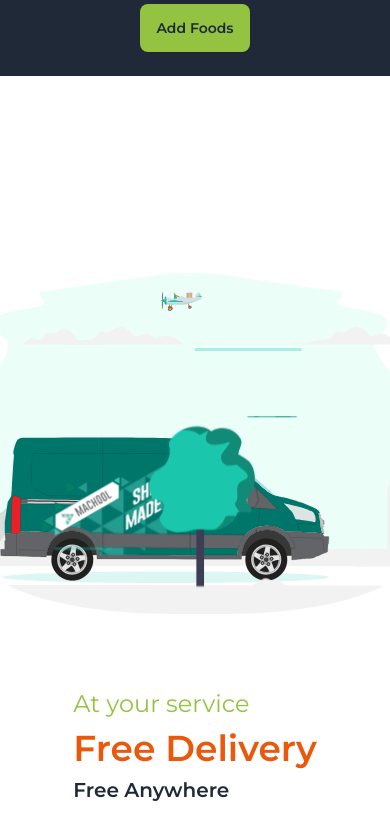
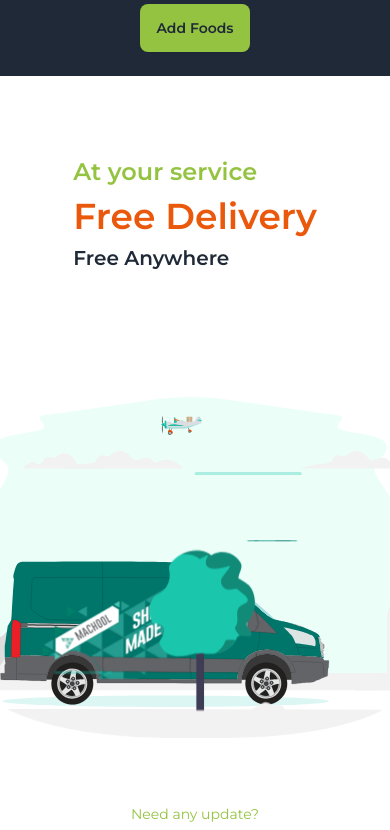
Before and after one commit to mahfuz-kallyan/food-share-client-site, a React (Vite) app: page / in a window 390 px wide. Shown: the part 2540-3370 px from the top of the page. Built offline with nearby package versions, Linux system fonts and the light colour scheme; no server answers.

Commit message:
added font size

```diff
--- a/src/Pages/Home/Delivery.jsx
+++ b/src/Pages/Home/Delivery.jsx
@@ -3,12 +3,12 @@ import deliverLottie from '../../assets/Lottie/Animation - 1747036207150.json'
 
 const Delivery = () => {
     return (
-		<div className="flex flex-col lg:flex-row justify-center items-center p-6 lg:p-14 gap-8">
+		<div className="flex flex-col-reverse lg:flex-row justify-center items-center p-6 lg:p-14 gap-2 lg:gap-8">
 			<div className="w-[500px]">
 				<Lottie animationData={deliverLottie}></Lottie>
 			</div>
 			<div className="space-y-2">
-				<h4 className="text-2xl text-[#94c341]">At your service</h4>
+				<h4 className="text-2xl font-semibold text-[#94c341]">At your service</h4>
 				<h2 className="text-4xl font-semibold text-orange-600">
 					Free Delivery
 				</h2>
```
